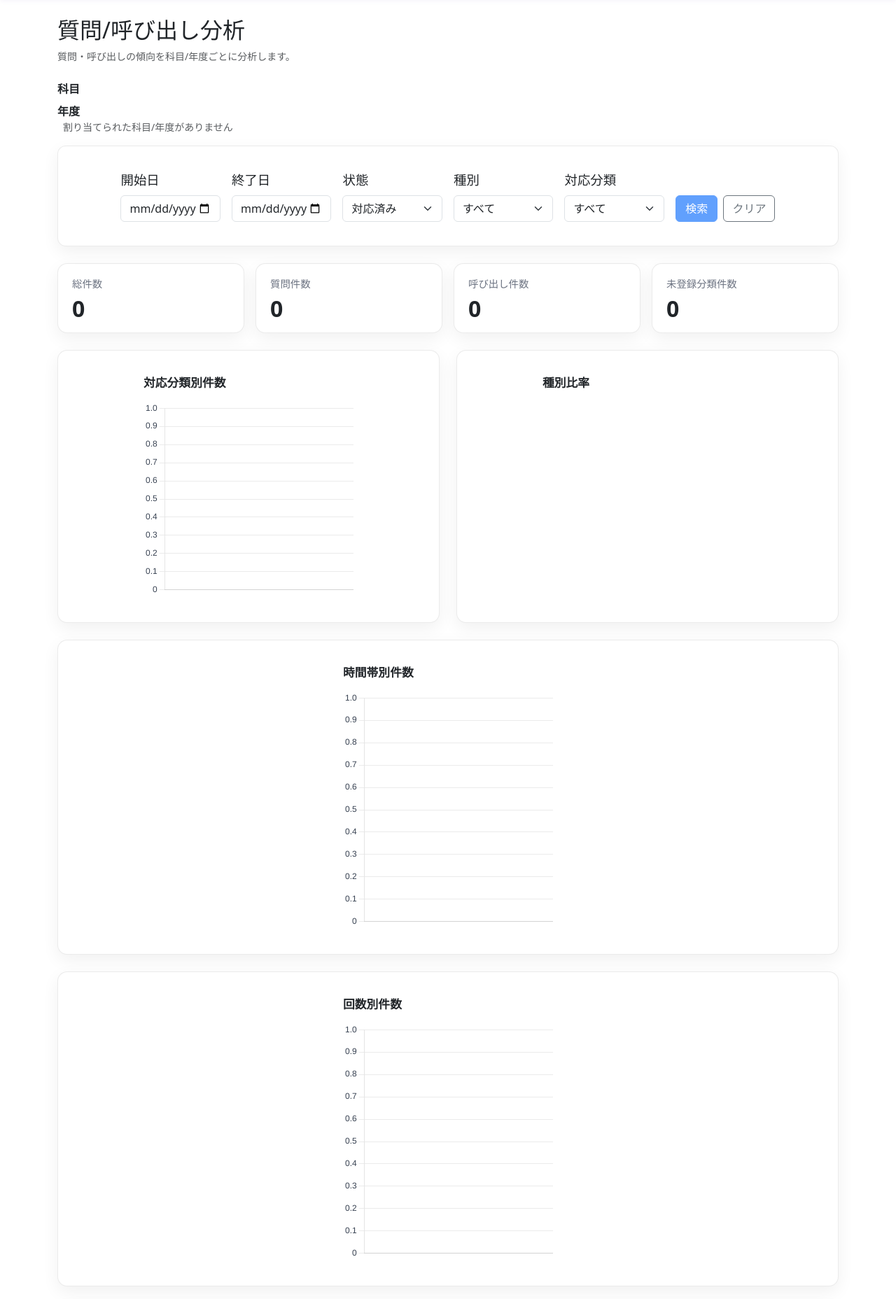
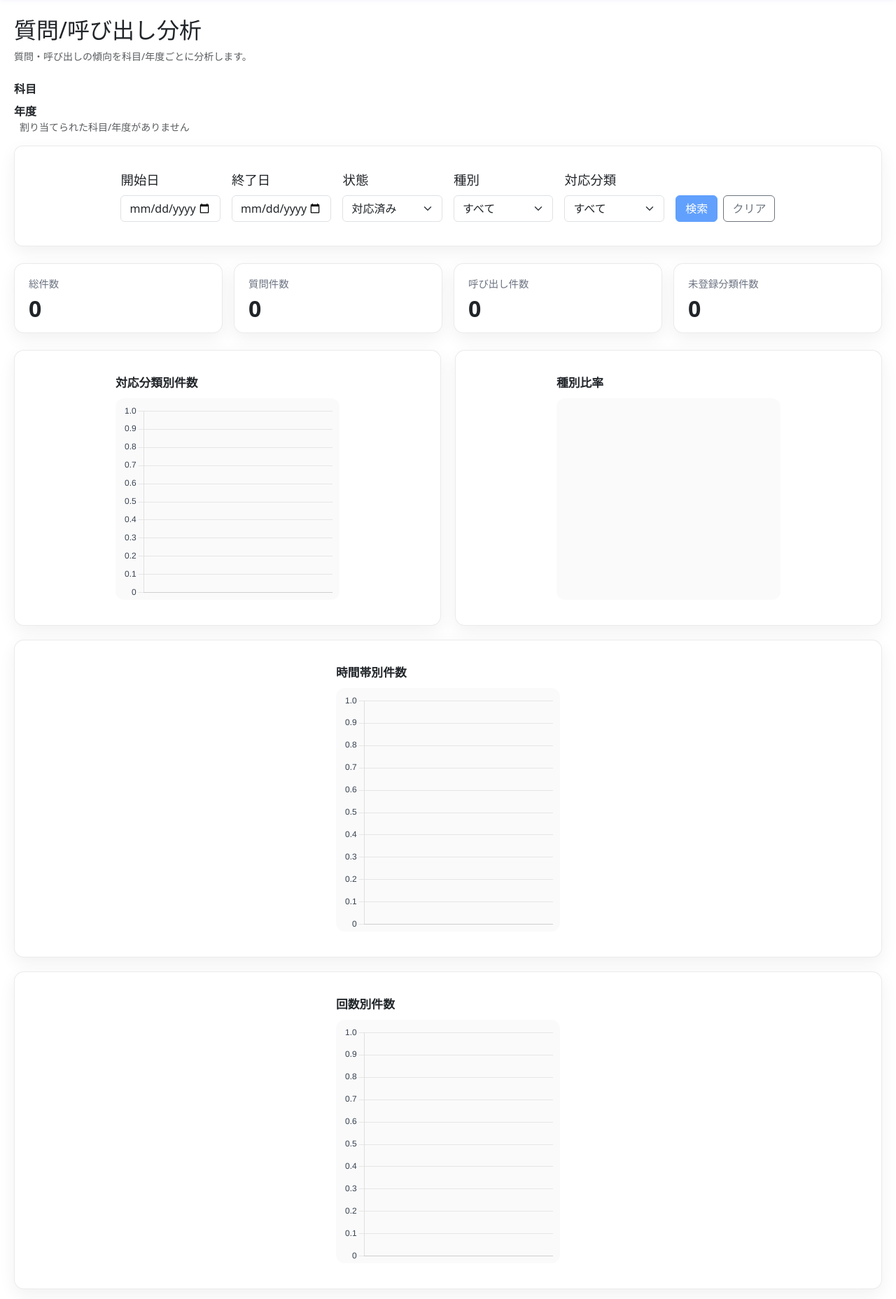
Before and after one commit to tslab-fukuda/scoring_system, a Django app: page /attendance/help_ticket_analytics/ in a window 1280 px wide. Shown: the part 64-1920 px from the top of the page at 70% size. Run offline with Django 4.2, Linux system fonts and the light colour scheme; a user stored in the database is signed in; data comes from the database, SQL or seed files in the repository; data that the repository does not hold is empty; a map, chart or similar area stays blank.

Commit message:
分析画面のUIを変更

```diff
--- a/attendance/views.py
+++ b/attendance/views.py
@@ -35,6 +35,7 @@ JST = ZoneInfo("Asia/Tokyo")
 CLASS_START = time(13, 40)
 CLASS_END = time(16, 50)
 CLASS_ANALYTICS_START = time(13, 20)
+CLASS_ANALYTICS_BUCKET_MINUTES = 10
 MAX_EARLY_MINUTES = 30
 FORGET_REQUEST_ALLOWED_ROLES = {'admin', 'course-teacher'}
 HELP_TICKET_ALLOWED_ROLES = {'admin', 'teacher'}
@@ -994,7 +995,11 @@ def _weekday_label_from_date(target_date):
 
 
 def _time_bucket_label(bucket_index):
-    total_minutes = CLASS_ANALYTICS_START.hour * 60 + CLASS_ANALYTICS_START.minute + bucket_index * 5
+    total_minutes = (
+        CLASS_ANALYTICS_START.hour * 60
+        + CLASS_ANALYTICS_START.minute
+        + bucket_index * CLASS_ANALYTICS_BUCKET_MINUTES
+    )
     hour = total_minutes // 60
     minute = total_minutes % 60
     return f'{hour:02d}:{minute:02d}'
@@ -1029,7 +1034,7 @@ def _build_help_ticket_analytics_payload(ticket_qs, selected_offering, date_from
         min_minutes = CLASS_ANALYTICS_START.hour * 60 + CLASS_ANALYTICS_START.minute
         max_minutes = CLASS_END.hour * 60 + CLASS_END.minute
         if min_minutes <= created_minutes <= max_minutes:
-            bucket_index = (created_minutes - min_minutes) // 5
+            bucket_index = (created_minutes - min_minutes) // CLASS_ANALYTICS_BUCKET_MINUTES
             time_bucket_counts[bucket_index] += 1
         if ticket.experiment_group:
             weekday_label = enrollment_map.get(ticket.student_id) or _weekday_label_from_date(created_local.date())
@@ -1107,7 +1112,7 @@ def _build_help_ticket_analytics_payload(ticket_qs, selected_offering, date_from
     }
     min_minutes = CLASS_ANALYTICS_START.hour * 60 + CLASS_ANALYTICS_START.minute
     max_minutes = CLASS_END.hour * 60 + CLASS_END.minute
-    bucket_count = ((max_minutes - min_minutes) // 5) + 1
+    bucket_count = ((max_minutes - min_minutes) // CLASS_ANALYTICS_BUCKET_MINUTES) + 1
     hour_chart = {
         'labels': [_time_bucket_label(bucket_index) for bucket_index in range(bucket_count)],
         'counts': [time_bucket_counts.get(bucket_index, 0) for bucket_index in range(bucket_count)],
--- a/submission/static/submission/css/help_ticket_analytics.css
+++ b/submission/static/submission/css/help_ticket_analytics.css
@@ -1,5 +1,19 @@
 [v-cloak] {
     display: none;
+}
+
+.analytics-page {
+    padding-left: 20px;
+    padding-right: 20px;
+}
+
+.analytics-top-content {
+    max-width: 1320px;
+    margin: 0 auto 24px;
+}
+
+.analytics-dashboard {
+    width: 100%;
 }
 
 .analytics-filter-card,
@@ -14,6 +28,53 @@
     display: grid;
     grid-template-columns: repeat(auto-fit, minmax(180px, 1fr));
     gap: 16px;
+}
+
+.analytics-panels-grid {
+    display: grid;
+    grid-template-columns: 1fr;
+    gap: 20px;
+    align-items: start;
+}
+
+@media (min-width: 1100px) {
+    .analytics-panels-grid {
+        grid-template-columns: repeat(2, minmax(0, 1fr));
+    }
+}
+
+@media (min-width: 1600px) {
+    .analytics-panels-grid {
+        grid-template-columns: repeat(3, minmax(0, 1fr));
+    }
+}
+
+@media (min-width: 2100px) {
+    .analytics-panels-grid {
+        grid-template-columns: repeat(4, minmax(0, 1fr));
+    }
+}
+
+@media (min-width: 1100px) {
+    .analytics-panel-wide {
+        grid-column: span 2;
+    }
+
+    .analytics-panel-full {
+        grid-column: span 2;
+    }
+}
+
+@media (min-width: 1600px) {
+    .analytics-panel-full {
+        grid-column: span 3;
+    }
+}
+
+@media (min-width: 2100px) {
+    .analytics-panel-full {
+        grid-column: span 4;
+    }
 }
 
 .analytics-summary-card {
@@ -39,17 +100,30 @@
 
 .analytics-panel .card-body {
     padding: 18px 20px;
+    display: flex;
+    flex-direction: column;
+    gap: 12px;
 }
 
 .analytics-panel-title {
-    margin-bottom: 16px;
+    margin-bottom: 0;
     font-size: 1.05rem;
     font-weight: 700;
+}
+
+.analytics-chart-shell {
+    width: 100%;
+    min-width: 0;
+    overflow: hidden;
+    padding: 8px 10px 0;
+    border-radius: 12px;
+    background: rgba(0, 0, 0, 0.02);
 }
 
 .analytics-chart-wrap {
     position: relative;
     height: 280px;
+    width: 100%;
 }
 
 .analytics-chart-wrap-lg {
@@ -99,3 +173,7 @@ body.dark-mode .analytics-response-label {
 body.dark-mode .analytics-response-item {
     background: rgba(255, 255, 255, 0.06);
 }
+
+body.dark-mode .analytics-chart-shell {
+    background: rgba(255, 255, 255, 0.03);
+}
--- a/submission/static/submission/js/help_ticket_analytics.js
+++ b/submission/static/submission/js/help_ticket_analytics.js
@@ -73,6 +73,21 @@
             },
         },
         methods: Object.assign({}, window.offeringSelectorHelper.methods, {
+            chartPanelStyle(kind) {
+                if (kind === 'handledBy') {
+                    const count = ((this.analytics.tables.handled_by || []).length);
+                    return {
+                        minHeight: `${Math.max(340, count * 42)}px`,
+                    };
+                }
+                if (kind === 'experimentGroup') {
+                    const count = ((((this.analytics.tables.experiment_group || {}).labels) || []).length);
+                    return {
+                        minHeight: `${Math.max(340, count * 34)}px`,
+                    };
+                }
+                return {};
+            },
             clearFilters() {
                 this.filters.dateFrom = '';
                 this.filters.dateTo = '';
@@ -151,7 +166,10 @@
                             maintainAspectRatio: false,
                             plugins: { legend: { display: false } },
                             scales: {
-                                x: { ticks: { color: tickColor }, grid: { color: gridColor } },
+                                x: {
+                                    ticks: { color: tickColor, autoSkip: false, maxRotation: 0, minRotation: 0 },
+                                    grid: { color: gridColor },
+                                },
                                 y: { beginAtZero: true, ticks: { color: tickColor }, grid: { color: gridColor } },
                             },
                         },
@@ -199,7 +217,10 @@
                             maintainAspectRatio: false,
                             plugins: { legend: { display: false } },
                             scales: {
-                                x: { ticks: { color: tickColor }, grid: { color: gridColor } },
+                                x: {
+                                    ticks: { color: tickColor, autoSkip: false, maxRotation: 55, minRotation: 55, font: { size: 10 } },
+                                    grid: { color: gridColor },
+                                },
                                 y: { beginAtZero: true, ticks: { color: tickColor }, grid: { color: gridColor } },
                             },
                         },
@@ -250,7 +271,11 @@
                             maintainAspectRatio: false,
                             plugins: { legend: { labels: { color: tickColor } } },
                             scales: {
-                                x: { stacked: true, ticks: { color: tickColor }, grid: { color: gridColor } },
+                                x: {
+                                    stacked: true,
+                                    ticks: { color: tickColor, autoSkip: false, maxRotation: 35, minRotation: 35, font: { size: 10 } },
+                                    grid: { color: gridColor },
+                                },
                                 y: { stacked: true, beginAtZero: true, ticks: { color: tickColor }, grid: { color: gridColor } },
                             },
                         },
@@ -276,7 +301,7 @@
                             plugins: { legend: { display: false } },
                             scales: {
                                 x: { beginAtZero: true, ticks: { color: tickColor }, grid: { color: gridColor } },
-                                y: { ticks: { color: tickColor }, grid: { color: gridColor } },
+                                y: { ticks: { color: tickColor, autoSkip: false }, grid: { color: gridColor } },
                             },
                         },
                     });
@@ -301,7 +326,7 @@
                             plugins: { legend: { labels: { color: tickColor } } },
                             scales: {
                                 x: { beginAtZero: true, ticks: { color: tickColor }, grid: { color: gridColor } },
-                                y: { ticks: { color: tickColor }, grid: { color: gridColor } },
+                                y: { ticks: { color: tickColor, autoSkip: false }, grid: { color: gridColor } },
                             },
                         },
                     });
--- a/submission/templates/submission/help_ticket_analytics.html
+++ b/submission/templates/submission/help_ticket_analytics.html
@@ -9,7 +9,8 @@
 {% endblock %}
 
 {% block content %}
-<div id="help-ticket-analytics-app" class="container mt-4" v-cloak>
+<div id="help-ticket-analytics-app" class="container-fluid mt-4 analytics-page" v-cloak>
+  <div class="analytics-top-content">
     <div class="d-flex justify-content-between align-items-start gap-3 mb-4">
       <div>
         <h2 class="mb-2">質問/呼び出し分析</h2>
@@ -92,71 +93,73 @@
         <div class="analytics-summary-value">{{ analytics.summary.unclassified_count }}</div>
       </div>
     </div>
+  </div>
 
-  <div class="row g-4">
-    <div class="col-xl-6">
+  <div class="analytics-dashboard">
+    <div class="analytics-panels-grid">
       <div class="card analytics-panel">
         <div class="card-body">
           <h5 class="analytics-panel-title">対応分類別件数</h5>
+          <div class="analytics-chart-shell">
             <div class="analytics-chart-wrap"><canvas id="analytics-resolution-chart"></canvas></div>
           </div>
         </div>
       </div>
-    <div class="col-xl-6">
+
       <div class="card analytics-panel">
         <div class="card-body">
           <h5 class="analytics-panel-title">種別比率</h5>
+          <div class="analytics-chart-shell">
             <div class="analytics-chart-wrap"><canvas id="analytics-request-type-chart"></canvas></div>
           </div>
         </div>
       </div>
 
-    <div class="col-12">
-      <div class="card analytics-panel">
+      <div class="card analytics-panel analytics-panel-full">
         <div class="card-body">
           <h5 class="analytics-panel-title">時間帯別件数</h5>
+          <div class="analytics-chart-shell">
             <div class="analytics-chart-wrap analytics-chart-wrap-lg"><canvas id="analytics-hourly-chart"></canvas></div>
           </div>
         </div>
       </div>
 
-    <div class="col-12">
-      <div class="card analytics-panel">
+      <div class="card analytics-panel analytics-panel-wide">
         <div class="card-body">
           <h5 class="analytics-panel-title">回数別件数</h5>
+          <div class="analytics-chart-shell">
             <div class="analytics-chart-wrap analytics-chart-wrap-lg"><canvas id="analytics-daily-chart"></canvas></div>
           </div>
         </div>
       </div>
 
-    <div class="col-12">
-      <div class="card analytics-panel">
+      <div class="card analytics-panel analytics-panel-wide">
         <div class="card-body">
           <h5 class="analytics-panel-title">対応分類 × 実験項目</h5>
+          <div class="analytics-chart-shell">
             <div class="analytics-chart-wrap analytics-chart-wrap-xl"><canvas id="analytics-resolution-experiment-chart"></canvas></div>
           </div>
         </div>
       </div>
 
-    <div class="col-lg-6">
       <div class="card analytics-panel">
         <div class="card-body">
           <h5 class="analytics-panel-title">対応者別件数</h5>
+          <div class="analytics-chart-shell" :style="chartPanelStyle('handledBy')">
             <div class="analytics-chart-wrap analytics-chart-wrap-lg"><canvas id="analytics-handler-chart"></canvas></div>
           </div>
         </div>
       </div>
 
-    <div class="col-lg-6">
       <div class="card analytics-panel">
         <div class="card-body">
           <h5 class="analytics-panel-title">班番号別件数</h5>
+          <div class="analytics-chart-shell" :style="chartPanelStyle('experimentGroup')">
             <div class="analytics-chart-wrap analytics-chart-wrap-lg"><canvas id="analytics-group-chart"></canvas></div>
           </div>
         </div>
       </div>
 
-    <div class="col-12">
       <div class="card analytics-panel">
         <div class="card-body">
           <h5 class="analytics-panel-title">対応完了までの時間</h5>
```
Lines whose indentation alone changed are shown as unchanged.
